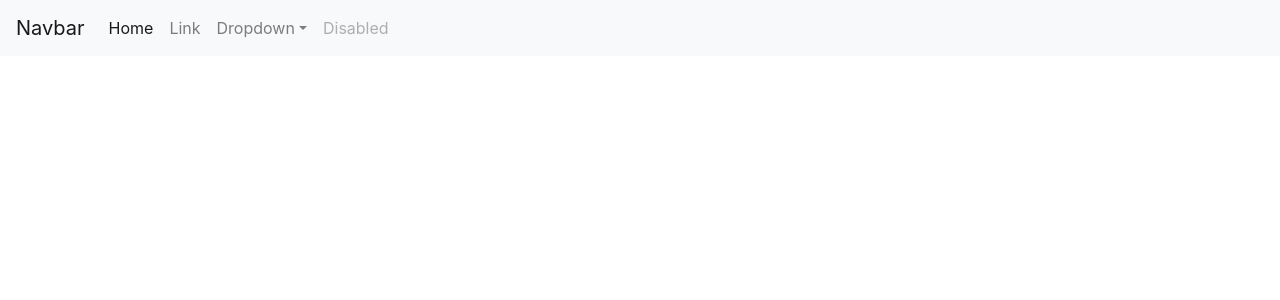
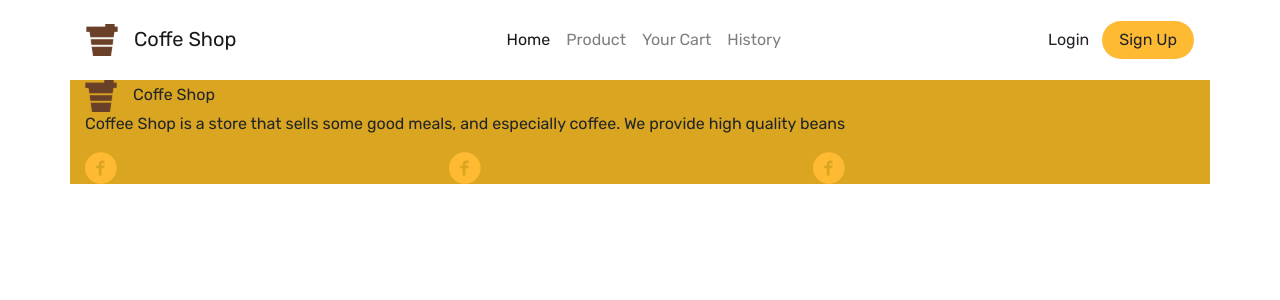
Before and after one commit to sipamungkas/arkaffe-frontend, a React (Create React App) app: page / in a window 1280 px wide. Shown: the top 300 px of the page. Built offline with nearby package versions, Linux system fonts and the light colour scheme.

Commit message:
style: add navbar style and font default default font set to rubik wip footer

```diff
--- a/src/components/layout/Footer.js
+++ b/src/components/layout/Footer.js
@@ -1,9 +1,49 @@
-import classes from './Footer.module.css'
+import classes from "./Footer.module.css";
 
 export default function Footer() {
-    return (
-        <footer>
-
-        </footer>
-    )
+  return (
+    <footer className="container">
+      <div>
+        <div>
+          <img
+            className={classes["brand-logo"]}
+            src={"/assets/icons/icon_arkaffe.png"}
+            alt="Arkaffe Icon"
+          />
+          Coffe Shop
+        </div>
+        <p>
+          Coffee Shop is a store that sells some good meals, and especially
+          coffee. We provide high quality beans
+        </p>
+        <div className={classes["social-media-container"]}>
+          <div className={classes["social-media-circle"]}>
+            <img
+              className={classes["social-media-icon"]}
+              src="/assets/icons/icon_facebook.png"
+              alt=""
+            />
+          </div>
+          <div className={classes["social-media-circle"]}>
+            <img
+              className={classes["social-media-icon"]}
+              src="/assets/icons/icon_facebook.png"
+              alt=""
+            />
+          </div>
+          <div className={classes["social-media-circle"]}>
+            <img
+              className={classes["social-media-icon"]}
+              src="/assets/icons/icon_facebook.png"
+              alt=""
+            />
+          </div>
+        </div>
+      </div>
+      <div>
+        <div className={classes.product}></div>
+        <div className={classes.engage}></div>
+      </div>
+    </footer>
+  );
 }
--- a/src/components/layout/Footer.module.css
+++ b/src/components/layout/Footer.module.css
@@ -0,0 +1,20 @@
+footer {
+  background: goldenrod;
+  display: flex;
+  flex: 1;
+}
+
+.brand-logo {
+  height: 2rem;
+  margin-right: 1rem;
+}
+
+.social-media-container {
+  display: flex;
+  flex-direction: row;
+  justify-content: space-between;
+}
+
+.social-media-icon {
+  height: 2rem;
+}
--- a/src/components/layout/Layout.js
+++ b/src/components/layout/Layout.js
@@ -1,11 +1,19 @@
+import { useLocation } from "react-router-dom";
+
 import Navbar from "./Navbar";
 import Footer from "./Footer";
 
 export default function Layout(props) {
+  const location = useLocation();
+  const hidePath = [/signup/, /login/, /forgot/, /reset-password/];
+  const isMatch = hidePath.some((path) => path.test(location.pathname));
+  if (isMatch) {
+    return <>{props.children}</>;
+  }
   return (
     <div>
       <Navbar />
-      {props.child}
+      {props.children}
       <Footer />
     </div>
   );
--- a/src/components/layout/Navbar.js
+++ b/src/components/layout/Navbar.js
@@ -2,9 +2,14 @@ import classes from "./Navbar.module.css";
 
 export default function Navbar() {
   return (
-    <nav className="navbar navbar-expand-lg navbar-light bg-light">
+    <nav className="container navbar navbar-expand-lg navbar-light bg-white ">
       <a className="navbar-brand" href="/">
-        Navbar
+        <img
+          className={classes["brand-logo"]}
+          src={"/assets/icons/icon_arkaffe.png"}
+          alt="Arkaffe Icon"
+        />
+        Coffe Shop
       </a>
       <button
         className="navbar-toggler"
@@ -19,7 +24,7 @@ export default function Navbar() {
       </button>
 
       <div className="collapse navbar-collapse" id="navbarSupportedContent">
-        <ul className="navbar-nav mr-auto">
+        <ul className="navbar-nav mx-auto">
           <li className="nav-item active">
             <a className="nav-link" href="/">
               Home <span className="sr-only">(current)</span>
@@ -27,40 +32,24 @@ export default function Navbar() {
           </li>
           <li className="nav-item">
             <a className="nav-link" href="/">
-              Link
+              Product
             </a>
           </li>
-          <li className="nav-item dropdown">
-            <a
-              className="nav-link dropdown-toggle"
-              href="/"
-              id="navbarDropdown"
-              role="button"
-              data-toggle="dropdown"
-              aria-haspopup="true"
-              aria-expanded="false"
-            >
-              Dropdown
+          <li className="nav-item">
+            <a className="nav-link" href="/">
+              Your Cart
             </a>
-            <div className="dropdown-menu" aria-labelledby="navbarDropdown">
-              <a className="dropdown-item" href="/">
-                Action
-              </a>
-              <a className="dropdown-item" href="/">
-                Another action
-              </a>
-              <div className="dropdown-divider"></div>
-              <a className="dropdown-item" href="/">
-                Something else here
-              </a>
-            </div>
           </li>
           <li className="nav-item">
-            <a className="nav-link disabled" href="/">
-              Disabled
+            <a className="nav-link" href="/">
+              History
             </a>
           </li>
         </ul>
+        <div className={classes["button-container"]}>
+          <button className={`btn ${classes["btn-login"]}`}>Login</button>
+          <button className={`btn ${classes["btn-signup"]}`}>Sign Up</button>
+        </div>
       </div>
     </nav>
   );
--- a/src/components/layout/Navbar.module.css
+++ b/src/components/layout/Navbar.module.css
@@ -0,0 +1,33 @@
+nav {
+  /* margin: 0 1rem; */
+  height: 5rem;
+}
+
+.brand-logo {
+  height: 2rem;
+  margin-right: 1rem;
+}
+
+.button-container {
+  display: flex;
+  flex-direction: column;
+  align-items: flex-start;
+  justify-content: flex-start;
+}
+
+.btn-signup {
+  background: #ffba33;
+  height: 2.4rem;
+  padding: 0 1rem;
+  border-radius: 3rem;
+}
+
+@media (min-width: 768px) {
+  /* nav {
+    margin: 0 4rem;
+  } */
+
+  .button-container {
+    display: block;
+  }
+}
--- a/src/index.css
+++ b/src/index.css
@@ -1,13 +1,16 @@
+@import url("https://fonts.googleapis.com/css2?family=Poppins&family=Rubik&display=swap");
+
 body {
   margin: 0;
-  font-family: -apple-system, BlinkMacSystemFont, 'Segoe UI', 'Roboto', 'Oxygen',
-    'Ubuntu', 'Cantarell', 'Fira Sans', 'Droid Sans', 'Helvetica Neue',
+  font-family: -apple-system, BlinkMacSystemFont, "Segoe UI", "Roboto", "Oxygen",
+    "Ubuntu", "Cantarell", "Fira Sans", "Droid Sans", "Helvetica Neue",
     sans-serif;
   -webkit-font-smoothing: antialiased;
   -moz-osx-font-smoothing: grayscale;
+  font-family: "Rubik", sans-serif;
 }
 
 code {
-  font-family: source-code-pro, Menlo, Monaco, Consolas, 'Courier New',
+  font-family: source-code-pro, Menlo, Monaco, Consolas, "Courier New",
     monospace;
 }
```
